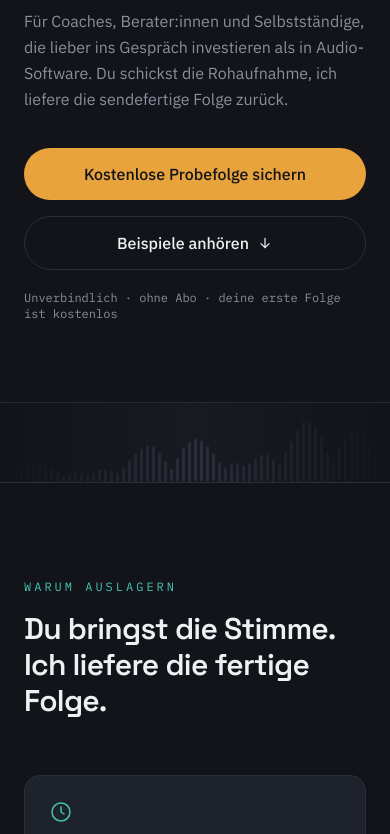
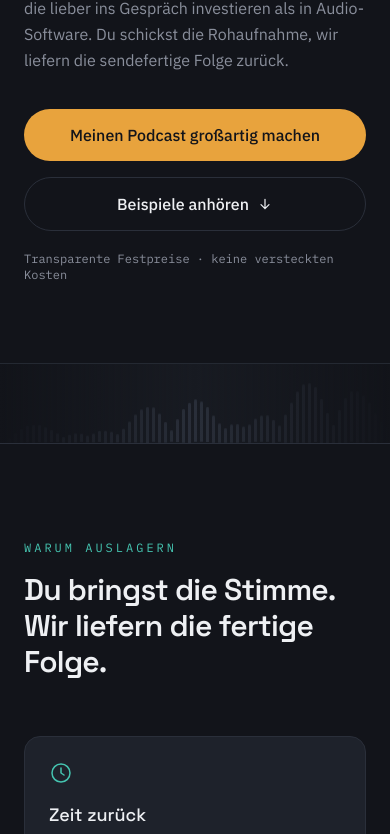
Before and after one commit to ridox-audio/edit, a plain HTML site: page index.html in a window 390 px wide. Shown: the part 322-1156 px from the top of the page. Drawn offline with nearby package versions, Linux system fonts and the light colour scheme; no server answers.

Commit message:
Wir statt ich, neue Preise und call to action update

```diff
--- a/js/content-de.js
+++ b/js/content-de.js
@@ -10,52 +10,54 @@
  *   "js/content-de.js" auf "js/content-en.js" ändern. Sonst ist
  *   nichts anzupassen.
  * - "icon"-Werte referenzieren Keys aus js/icons.js.
+ * - Alle E-Mail-Buttons öffnen ein mailto: an cta.mailTo. Bei den
+ *   Preis-Paketen wird automatisch das jeweilige Paket in der
+ *   Mail-Vorlage markiert (siehe render-content.js).
  * ---------------------------------------------------------------
  */
 window.CONTENT = {
 
   meta: {
     title: "RiDoX Studio — Podcast-Editing für Coaches & Berater",
-    description: "Professionelle Podcast-Bearbeitung für Coaches, Berater und Selbstständige: Schnitt, Restauration, Mastering, Shownotes. Kostenlose Probefolge sichern."
+    description: "Professionelle Podcast-Bearbeitung für Coaches, Berater und Selbstständige: Schnitt, Restauration, Mastering, Shownotes. Jetzt anfragen."
   },
 
   nav: {
     leistungen: "Leistungen",
     beispiele: "Beispiele",
-    ablauf: "Ablauf",
     preise: "Preise",
     faq: "FAQ",
-    cta: "Probefolge sichern"
+    cta: "Podcast großartig machen"
   },
 
   hero: {
     eyebrow: "Podcast-Editing für Coaches, Berater:innen & Selbstständige",
-    headline: "Du sprichst. Ich schneide. Fertig ist deine Folge.",
-    sub: "Für Coaches, Berater:innen und Selbstständige, die lieber ins Gespräch investieren als in Audio-Software. Du schickst die Rohaufnahme, ich liefere die sendefertige Folge zurück.",
-    ctaPrimary: "Kostenlose Probefolge sichern",
+    headline: "Du sprichst, wir erledigen den Rest.",
+    sub: "Für Coaches, Berater:innen und Selbstständige, die lieber ins Gespräch investieren als in Audio-Software. Du schickst die Rohaufnahme, wir liefern die sendefertige Folge zurück.",
+    ctaPrimary: "Meinen Podcast großartig machen",
     ctaSecondary: "Beispiele anhören",
-    microtrust: "Unverbindlich · ohne Abo · deine erste Folge ist kostenlos"
+    microtrust: "Transparente Festpreise · keine versteckten Kosten"
   },
 
   nutzen: {
     eyebrow: "Warum auslagern",
-    heading: "Du bringst die Stimme. Ich liefere die fertige Folge.",
+    heading: "Du bringst die Stimme. Wir liefern die fertige Folge.",
     items: [
-      { icon: "clock", title: "Zeit zurück", desc: "Kein Wochenende mehr mit Audioschnitt. Du nimmst auf, ich erledige den Rest." },
+      { icon: "clock", title: "Zeit zurück", desc: "Kein Wochenende mehr mit Audioschnitt. Du nimmst auf, wir erledigen den Rest." },
       { icon: "waveform", title: "Klingt professionell", desc: "Sauberer, druckvoller Klang – auf Kopfhörern genauso wie im Auto." },
-      { icon: "scissors", title: "Ohne tote Luft", desc: "Denkpausen, Versprecher und Ähs verschwinden, ohne dass man den Schnitt hört." },
+      { icon: "scissors", title: "Ohne Leerlauf", desc: "Denkpausen, Versprecher und Ähs verschwinden, ohne dass man den Schnitt hört." },
       { icon: "calendar", title: "Planbar", desc: "Feste Bearbeitungszeit, feste Abgabe. Dein Redaktionsplan bleibt stabil." },
       { icon: "sliders", title: "Passend zu deinem Format", desc: "Solo-Folge, Interview oder Rückblick: Der Schnitt folgt deinem Stil, nicht Schema F." },
-      { icon: "chat", title: "Ein fester Ansprechpartner", desc: "Kein wechselnder Freelancer-Pool. Du schreibst mir, ich antworte." }
+      { icon: "chat", title: "Direkter Draht zu uns", desc: "Kein wechselnder Freelancer-Pool. Du schreibst uns, wir antworten." }
     ]
   },
 
   ueber: {
-    eyebrow: "Warum mit mir",
-    heading: "Kein Agentur-Fließband. Eine feste Person, die deinen Podcast kennt.",
-    p1: "Ich schneide nicht nebenbei vierzig Podcasts gleichzeitig. Ich arbeite bewusst nur mit einer kleinen Zahl an Kund:innen, damit jede Folge die Aufmerksamkeit bekommt, die sie braucht – und Rückmeldungen wirklich schnell umgesetzt werden.",
-    p2: "Mein Fokus liegt auf Coaches, Berater:innen und Selbstständigen, deren Podcast ein echtes Aushängeschild ihres Business ist, kein Hobby-Projekt nebenbei. Entsprechend diskret behandle ich alles, was in deinen Rohaufnahmen zu hören ist.",
-    p3: "Du bekommst keine Weiterleitung an wechselnde Freelancer, sondern eine feste Ansprechperson, die nach der zweiten oder dritten Folge genau weiß, wie deine Show klingen soll.",
+    eyebrow: "Warum mit uns",
+    heading: "Kein Agentur-Fließband. Ein festes Team, das deinen Podcast kennt.",
+    p1: "Wir schneiden nicht nebenbei vierzig Podcasts gleichzeitig. Wir arbeiten bewusst nur mit einer kleinen Zahl an Kund:innen, damit jede Folge die Aufmerksamkeit bekommt, die sie braucht – und Rückmeldungen wirklich schnell umgesetzt werden.",
+    p2: "Unser Fokus liegt auf Coaches, Berater:innen und Selbstständigen, deren Podcast ein echtes Aushängeschild ihres Business ist, kein Hobby-Projekt nebenbei. Entsprechend diskret behandeln wir alles, was in deinen Rohaufnahmen zu hören ist.",
+    p3: "Du bekommst keine Weiterleitung an wechselnde Freelancer, sondern ein festes Team, das nach der zweiten oder dritten Folge genau weiß, wie deine Show klingen soll.",
     photoAlt: "Portrait im Tonstudio von RiDoX Studio",
     photoCaption: "Deine feste Ansprechperson bei RiDoX Studio",
     statsLabel: "Auf einen Blick",
@@ -69,7 +71,7 @@ window.CONTENT = {
   beispiele: {
     eyebrow: "Rein gehört",
     heading: "Hör den Unterschied, bevor du dich entscheidest",
-    intro: "Dieselbe Aufnahme, einmal roh und einmal fertig bearbeitet — direkt zum Anhören. Deine eigene Probefolge bekommst du kostenlos.",
+    intro: "Dieselbe Aufnahme, einmal roh und einmal fertig bearbeitet — direkt zum Anhören.",
     labelVorher: "Vorher",
     labelNachher: "Nachher",
     // Jedes Beispiel braucht zwei echte Audiodateien im /audio/-Ordner
@@ -100,23 +102,13 @@ window.CONTENT = {
     ]
   },
 
-  ablauf: {
-    eyebrow: "So läuft es ab",
-    heading: "Von der Rohaufnahme zur fertigen Folge – in drei Schritten",
-    steps: [
-      { time: "00:01", title: "Probefolge anfordern", desc: "Du schickst mir eine Rohaufnahme, ich mache eine komplett bearbeitete Folge daraus. Kostenlos und unverbindlich." },
-      { time: "00:02", title: "Ergebnis hören", desc: "Du bekommst deine fertige Probefolge zurück und hörst, ob Klang und Stil zu dir passen. Keine Kosten, keine Verpflichtung." },
-      { time: "00:03", title: "Laufender Betrieb", desc: "Gefällt dir das Ergebnis, legen wir los – mit festen Abgabeterminen und einem eingespielten Workflow." }
-    ]
-  },
-
   leistungen: {
     eyebrow: "Leistungen",
     heading: "Was in jeder Folge steckt",
     items: [
       { icon: "scissors", title: "Schnitt & Feinschnitt", desc: "Versprecher, Wiederholungen und Denkpausen raus, ohne dass der Redefluss verloren geht." },
       { icon: "shield", title: "Audio-Restauration", desc: "Rauschunterdrückung, Klick- und Popfilter, Reduktion von Raumhall und Echo." },
-      { icon: "knob", title: "Mixing & Mastering", desc: "Lautheitsnormalisierung nach Sendestandard, EQ und Kompression für konstante Lautstärke." },
+      { icon: "knob", title: "Mixing & Mastering", desc: "Lautheitsnormalisierung nach Streaming-Standard, EQ und Kompression für konstante Lautstärke." },
       { icon: "note", title: "Intro, Outro & Sounddesign", desc: "Einbindung deiner Jingles, saubere Übergänge, optionale Musikbetten." },
       { icon: "bookmark", title: "Kapitelmarken & Shownotes", desc: "Timecodes, kurze Zusammenfassung und Titel-Vorschläge für jede Folge." },
       { icon: "upload", title: "Multi-Plattform-Export", desc: "Passende Formate für Spotify, Apple Podcasts, YouTube und Co." }
@@ -125,60 +117,117 @@ window.CONTENT = {
 
   preise: {
     eyebrow: "Preise",
-    heading: "Zwei klare Wege — kein Baukasten mit versteckten Kosten",
-    riskBanner: "Bei beiden Paketen gilt: Deine erste Folge bearbeite ich kostenlos. Du hörst das Ergebnis, bevor du dich entscheidest — kein Risiko.",
-    // ACHTUNG: "price" ist ein Platzhalter-Wert zur Veranschaulichung.
-    // Bitte durch deinen tatsächlichen Einstiegspreis ersetzen.
+    heading: "Drei klare Pakete — plus Publishing, wenn du willst",
+    intro: "Alle Preise gelten für Folgen bis 60 Minuten. Für jede weitere angefangene 30 Minuten kommt ein fester, vorher bekannter Aufschlag dazu — keine versteckten Kosten.",
+    // Jeder "key" wird auch für die Mail-Vorlage gebraucht (siehe
+    // render-content.js) — beim Ändern eines Namens den key stabil
+    // lassen oder an beiden Stellen anpassen.
     tiers: [
       {
-        name: "Mono",
-        subtitle: "Der faire Einstieg für Solo-Folgen.",
-        priceNote: "Alles, was eine Folge braucht — ohne Schnickschnack.",
-        price: "ab 149 €",
-        priceUnit: "pro Folge",
-        features: ["Schnitt & Feinschnitt", "Basis-Restauration", "Lautheitsnormalisierung", "1 Korrekturschleife", "Erste Folge kostenlos"],
-        cta: "Kostenlose Probefolge sichern",
+        key: "core",
+        name: "Core",
+        subtitle: "Der solide Grundschnitt für jede Folge.",
+        price: "89 €",
+        priceUnit: "bis 60 Min.",
+        extraNote: "+ 24 € je weitere 30 Min.",
+        features: [
+          "Grober Schnitt (Versprecher & lange Pausen)",
+          "Lautstärkeanpassung & Normalisierung",
+          "Intro/Outro einfügen",
+          "Rauschreduktion",
+          "Loudness-Normalisierung nach Streaming-Standard",
+          "1 Korrekturschleife"
+        ],
+        cta: "Core anfragen",
         highlighted: false
       },
       {
-        name: "Stereo",
-        subtitle: "Wenn dein Podcast mehr braucht als den Standard.",
-        priceNote: "Abgestimmt auf deine Ziele — du zahlst nur für das, was du wirklich brauchst.",
-        price: "Individuelles Angebot",
-        priceUnit: "",
-        features: ["Alles aus Mono", "Vollständige Restauration & Mastering", "Kapitelmarken & Shownotes", "Sounddesign & Musikbetten", "Multi-Format-Export", "Priorisierte Bearbeitungszeit", "Erste Folge kostenlos"],
-        cta: "Kostenlose Probefolge sichern",
-        secondaryCta: "Oder individuelles Angebot besprechen",
+        key: "studio",
+        name: "Studio",
+        subtitle: "Für Podcasts, die feinen Schliff brauchen.",
+        price: "159 €",
+        priceUnit: "bis 60 Min.",
+        extraNote: "+ 42 € je weitere 30 Min.",
+        includesNote: "Alles aus Core, plus:",
+        features: [
+          "Füllwörter entfernen",
+          "Versprecher & Wiederholungen entfernen",
+          "Sprachfluss/Pacing optimieren",
+          "Transkript",
+          "Kapitelmarken/Timestamps",
+          "Shownotes-Entwurf",
+          "2 Korrekturschleifen"
+        ],
+        cta: "Studio anfragen",
         highlighted: true,
-        badge: "Für mehr Umfang"
+        badge: "Meistgewählt"
+      },
+      {
+        key: "signature",
+        name: "Signature",
+        subtitle: "Für hohe Ansprüche und schwieriges Rohmaterial.",
+        price: "329 €",
+        priceUnit: "bis 60 Min.",
+        extraNote: "+ 65 € je weitere 30 Min.",
+        includesNote: "Alles aus Studio, plus:",
+        features: [
+          "Rettung schwieriger Aufnahmen (starkes Rauschen/Hall/Klicks)",
+          "Integration mehrerer Sounds/Werbung/Zwischenaudios (bis 5 Elemente)",
+          "Unbegrenzte Korrekturschleifen",
+          "Express-Lieferung (Priorität, 48 Std.)",
+          "1 Social-Media-Clip (bis 60 Sek.)"
+        ],
+        cta: "Signature anfragen",
+        highlighted: false
       }
-    ]
+    ],
+    addon: {
+      key: "publishing",
+      name: "Publishing-Upgrade",
+      subtitle: "„Wir übernehmen alles von den Rohdaten bis zur Veröffentlichung\u201c — buchbar zu jedem der drei Pakete.",
+      price: "129 €",
+      priceUnit: "pro Folge",
+      features: [
+        "Upload auf Hosting-Plattform",
+        "Titel & Beschreibung einpflegen",
+        "Cover hochladen & prüfen",
+        "Kapitelmarken in der Plattform einpflegen",
+        "Tags/Kategorien setzen",
+        "Terminierung/Veröffentlichungsplanung"
+      ],
+      cta: "Upgrade dazu buchen"
+    },
+    customNote: "Passt keins der Pakete genau?",
+    customCta: "Individuelles Angebot anfragen"
   },
 
   faq: {
     eyebrow: "Fragen & Antworten",
     heading: "Bevor du schreibst, vielleicht schon beantwortet",
     items: [
-      { q: "Wie schnell bekomme ich meine Folge zurück?", a: "Für die meisten wöchentlichen Formate liegt die Bearbeitungszeit bei wenigen Werktagen. Der genaue Rahmen wird nach deiner Probefolge gemeinsam festgelegt." },
-      { q: "Muss ich mich langfristig binden?", a: "Nein. Wir starten mit deiner kostenlosen Probefolge, danach entscheidest du von Monat zu Monat weiter. Keine Mindestlaufzeit, keine versteckte Kündigungsfrist." },
-      { q: "Was, wenn mir das Ergebnis nicht gefällt?", a: "Dann kostet dich das nichts. Deine erste Folge ist kostenlos — gefällt sie dir nicht, sind wir quitt. Gefällt sie dir, sprechen wir über die weitere Zusammenarbeit." },
-      { q: "Welche Dateiformate brauchst du von mir?", a: "Am liebsten unkomprimiertes WAV, idealerweise als Einzelspuren pro Sprecher. Aufnahmen aus gängigen Videocall- und Aufnahme-Tools funktionieren aber ebenso." },
-      { q: "Bearbeitest du auch Video-Podcasts?", a: "Der Fokus liegt auf Audio. Bei Bedarf spreche ich mich mit deiner Videoschnitt-Person ab, damit Schnittpunkte in Ton und Bild zusammenpassen." },
-      { q: "Wie läuft die Kommunikation ab?", a: "Direkt per E-Mail oder Chat, ohne Ticketsystem und ohne wechselnde Ansprechpersonen. Dateien tauschen wir über einen gemeinsamen Cloud-Ordner aus." },
-      { q: "Was kostet die Bearbeitung dauerhaft?", a: "Das Mono-Paket startet bei 149 € pro Folge. Brauchst du mehr Umfang, bekommst du im Anschluss an deine Probefolge ein individuelles Stereo-Angebot — du zahlst nie für Leistungen, die du nicht brauchst." }
+      { q: "Wie schnell bekomme ich meine Folge zurück?", a: "Für die meisten Folgen liegt die Bearbeitungszeit bei wenigen Werktagen. Beim Signature-Paket lässt sich zusätzlich eine Express-Lieferung mit 48 Stunden Priorität dazubuchen." },
+      { q: "Muss ich mich langfristig binden?", a: "Nein. Du buchst pro Folge, ganz ohne Abo oder Mindestlaufzeit." },
+      { q: "Was, wenn mir das Ergebnis nicht gefällt?", a: "Jedes Paket enthält Korrekturschleifen — beim Signature-Paket sogar unbegrenzt. Wir passen die Folge an, bis sie zu deiner Show passt." },
+      { q: "Welche Dateiformate braucht ihr von mir?", a: "Am liebsten unkomprimiertes WAV, idealerweise als Einzelspuren pro Sprecher. Aufnahmen aus gängigen Videocall- und Aufnahme-Tools funktionieren aber ebenso." },
+      { q: "Bearbeitet ihr auch Video-Podcasts?", a: "Der Fokus liegt auf Audio. Bei Bedarf sprechen wir uns mit deiner Videoschnitt-Person ab, damit Schnittpunkte in Ton und Bild zusammenpassen." },
+      { q: "Wie läuft die Kommunikation ab?", a: "Direkt per E-Mail, ohne Ticketsystem und ohne wechselnde Ansprechpersonen. Dateien tauschen wir über einen gemeinsamen Cloud-Ordner aus." },
+      { q: "Was kostet die Bearbeitung?", a: "Core startet bei 89 €, Studio bei 159 € und Signature bei 329 € — jeweils für Folgen bis 60 Minuten, danach ein fester Aufschlag je weitere 30 Minuten. Das Publishing-Upgrade für 129 € pro Folge lässt sich zu jedem Paket dazubuchen." },
+      { q: "Was, wenn keins der Pakete genau passt?", a: "Kein Problem — schreib uns einfach, welche Anforderungen du hast, dann erstellen wir dir ein individuelles Angebot." }
     ]
   },
 
   cta: {
-    eyebrow: "Kein Risiko",
-    heading: "Bereit, den Unterschied selbst zu hören?",
-    sub: "Schick mir deine Rohaufnahme und bekomm eine komplett bearbeitete Probefolge zurück — kostenlos, unverbindlich, ohne Risiko.",
-    button: "Kostenlose Probefolge sichern",
+    eyebrow: "Bereit loszulegen?",
+    heading: "Zeit für eine Folge, die beeindruckt.",
+    sub: "Schreib uns, welches Paket zu dir passt, oder frag ein individuelles Angebot an — wir melden uns in der Regel innerhalb eines Werktags.",
+    button: "Meinen Podcast großartig machen",
     microtrust: "Antwort in der Regel innerhalb eines Werktags.",
-    // Platzhalter-Adresse — bitte durch die echte Kontaktadresse ersetzen.
-    mailTo: "hallo@ridox-studio.de",
-    mailSubject: "Kostenlose Probefolge",
-    mailBody: "Hi, ich würde gerne eine kostenlose Probefolge für meinen Podcast anfragen."
+    mailTo: "podcast@ridox.studio",
+    mailSubject: "Anfrage: Podcast-Editing bei RiDoX Studio",
+    // mailBodyIntro/-Outro umschließen die automatisch generierte
+    // Paket-Checkliste (siehe render-content.js: buildTierMailBody).
+    mailBodyIntro: "Hallo RiDoX Studio Team,\n\nich interessiere mich für folgendes Paket:\n",
+    mailBodyOutro: "\n\nKurz zu meinem Podcast:\n- Ungefähre Folgenlänge:\n- Veröffentlichungsrhythmus:\n- Sonstiges:\n\nViele Grüße"
   },
 
   footer: {
@@ -188,6 +237,6 @@ window.CONTENT = {
     impressum: "Impressum",
     datenschutz: "Datenschutz",
     copyright: "© 2026 RiDoX Studio · Alle Rechte vorbehalten.",
-    cta: "Kostenlose Probefolge sichern"
+    cta: "Podcast großartig machen"
   }
 };
--- a/js/render-content.js
+++ b/js/render-content.js
@@ -14,6 +14,11 @@
  * übernimmt renderBeispiele() hier. audio-examples.js füllt danach
  * nur noch die Wellenformen/Badges in die schon vorhandenen
  * Container (ex0-vorher-bars usw.).
+ *
+ * Preise: jeder Paket-Button öffnet dieselbe Mail-Vorlage, aber mit
+ * dem jeweiligen Paket automatisch markiert (siehe
+ * buildTierMailBody). Die allgemeinen CTA-Buttons (Hero, Nav,
+ * Footer, Schluss-CTA) öffnen dieselbe Vorlage ohne Markierung.
  * ---------------------------------------------------------------
  */
 window.RenderContent = (function () {
@@ -95,21 +100,7 @@ window.RenderContent = (function () {
     });
   }
 
-  // ---------- Ablauf ----------
-  function renderAblauf() {
-    var data = CONTENT.ablauf;
-    var grid = document.getElementById('ablauf-grid');
-    if (!grid) return;
-    data.steps.forEach(function (step) {
-      var card = el('div', 'relative rounded-2xl border border-edge bg-surface p-7');
-      card.appendChild(el('span', 'font-mono text-sm text-amber', step.time));
-      card.appendChild(el('h3', 'mt-3 font-display text-lg font-medium', step.title));
-      card.appendChild(el('p', 'mt-2 text-sm leading-relaxed text-mute', step.desc));
-      grid.appendChild(card);
-    });
-  }
-
-  // ---------- Warum-mit-mir Kennzahlen ----------
+  // ---------- Warum-mit-uns Kennzahlen ----------
   function renderUeberStats() {
     var data = CONTENT.ueber;
     var wrap = document.getElementById('ueber-stats');
@@ -203,7 +194,18 @@ window.RenderContent = (function () {
     });
   }
 
-  // ---------- Preise ----------
+  // ---------- Preise: drei Pakete ----------
+  function featureList(features) {
+    var ul = el('ul', 'mt-6 flex-1 space-y-3 text-sm text-mute');
+    features.forEach(function (f) {
+      var li = el('li', 'flex gap-2');
+      li.appendChild(el('span', 'text-teal', '✓'));
+      li.appendChild(document.createTextNode(f));
+      ul.appendChild(li);
+    });
+    return ul;
+  }
+
   function renderPreise() {
     var data = CONTENT.preise;
     var grid = document.getElementById('preise-grid');
@@ -217,63 +219,64 @@ window.RenderContent = (function () {
         card.appendChild(el('span', 'absolute -top-3 left-7 rounded-full bg-amber px-3 py-1 font-mono text-[11px] font-medium uppercase tracking-wide text-bg', tier.badge));
       }
 
-      var head = el('div', 'flex items-start justify-between gap-4');
-      var headText = el('div');
-      headText.appendChild(el('h3', 'font-display text-xl font-medium', tier.name));
-      headText.appendChild(el('p', 'mt-1 text-sm text-mute', tier.subtitle));
-      head.appendChild(headText);
-      head.appendChild(fader(tier));
-      card.appendChild(head);
+      card.appendChild(el('h3', 'font-display text-xl font-medium', tier.name));
+      card.appendChild(el('p', 'mt-1 text-sm text-mute', tier.subtitle));
 
-      var featureList = el('ul', 'mt-6 flex-1 space-y-3 text-sm text-mute');
-      tier.features.forEach(function (f) {
-        var li = el('li', 'flex gap-2');
-        var mark = el('span', 'text-teal', '✓');
-        li.appendChild(mark);
-        li.appendChild(document.createTextNode(f));
-        featureList.appendChild(li);
-      });
-      card.appendChild(featureList);
+      var priceRow = el('div', 'mt-5 flex items-baseline gap-2');
+      priceRow.appendChild(el('span', 'font-display text-3xl font-semibold text-ink', tier.price));
+      priceRow.appendChild(el('span', 'font-mono text-xs text-mute', tier.priceUnit));
+      card.appendChild(priceRow);
+      card.appendChild(el('p', 'mt-1 font-mono text-xs text-mute', tier.extraNote));
 
-      var bottom = el('div', 'mt-8 border-t border-edge pt-6');
-      bottom.appendChild(el('p', 'text-sm text-mute', tier.priceNote));
-      var priceRow = el('div', 'mt-2 flex items-baseline gap-2');
-      priceRow.appendChild(el('span', 'font-display text-2xl font-semibold text-ink', tier.price));
-      if (tier.priceUnit) priceRow.appendChild(el('span', 'font-mono text-xs text-mute', tier.priceUnit));
-      bottom.appendChild(priceRow);
+      if (tier.includesNote) {
+        card.appendChild(el('p', 'mt-5 text-sm font-medium text-ink', tier.includesNote));
+      }
 
-      var ctaBtn = el('a', 'mt-5 block rounded-full px-5 py-3 text-center text-sm font-medium transition ' +
+      card.appendChild(featureList(tier.features));
+
+      var ctaBtn = el('a', 'mt-8 block rounded-full px-5 py-3 text-center text-sm font-medium transition ' +
         (tier.highlighted ? 'bg-amber text-bg hover:bg-amber/90' : 'border border-edge text-ink hover:border-mute'), tier.cta);
       ctaBtn.href = '#kontakt';
-      ctaBtn.setAttribute('data-cta', 'primary');
-      bottom.appendChild(ctaBtn);
+      ctaBtn.setAttribute('data-cta-tier', tier.key);
+      card.appendChild(ctaBtn);
 
-      if (tier.secondaryCta) {
-        var secLink = el('a', 'mt-3 block text-center text-xs text-mute underline underline-offset-4 hover:text-ink', tier.secondaryCta);
-        secLink.href = '#kontakt';
-        bottom.appendChild(secLink);
-      }
-
-      card.appendChild(bottom);
       grid.appendChild(card);
     });
   }
 
-  function fader(tier) {
-    // Visuelle Mono/Stereo-Metapher: ein Kanal vs. zwei Kanäle.
-    var wrap = el('div', 'flex flex-shrink-0 gap-1');
-    var barCount = tier.name === 'Stereo' ? 2 : 1;
-    var color = tier.highlighted ? 'bg-amber' : 'bg-mute';
-    for (var i = 0; i < barCount; i++) {
-      var col = el('div', 'h-16 w-1.5 overflow-hidden rounded-full bg-edge');
-      var fill = el('div', color + ' w-full');
-      var pct = tier.highlighted ? (80 - i * 8) : 45;
-      fill.style.height = pct + '%';
-      fill.style.marginTop = (100 - pct) + '%';
-      col.appendChild(fill);
-      wrap.appendChild(col);
-    }
-    return wrap;
+  // ---------- Preise: Publishing-Upgrade (Add-on, kein eigenes Paket) ----------
+  function renderPreiseAddon() {
+    var addon = CONTENT.preise.addon;
+    var wrap = document.getElementById('preise-addon');
+    if (!wrap || !addon) return;
+
+    var card = el('div', 'flex flex-col gap-6 rounded-2xl border border-edge bg-surface p-7 lg:flex-row lg:items-center lg:justify-between');
+
+    var left = el('div', 'lg:max-w-sm');
+    left.appendChild(el('span', 'font-mono text-[11px] uppercase tracking-wide text-teal', 'Zusatzleistung'));
+    left.appendChild(el('h3', 'mt-2 font-display text-xl font-medium', addon.name));
+    left.appendChild(el('p', 'mt-2 text-sm text-mute', addon.subtitle));
+    var priceRow = el('div', 'mt-4 flex items-baseline gap-2');
+    priceRow.appendChild(el('span', 'font-display text-2xl font-semibold text-ink', addon.price));
+    priceRow.appendChild(el('span', 'font-mono text-xs text-mute', addon.priceUnit));
+    left.appendChild(priceRow);
+    card.appendChild(left);
+
+    var mid = el('ul', 'grid flex-1 grid-cols-1 gap-x-6 gap-y-3 text-sm text-mute sm:grid-cols-2');
+    addon.features.forEach(function (f) {
+      var li = el('li', 'flex gap-2');
+      li.appendChild(el('span', 'text-teal', '✓'));
+      li.appendChild(document.createTextNode(f));
+      mid.appendChild(li);
+    });
+    card.appendChild(mid);
+
+    var ctaBtn = el('a', 'flex-shrink-0 rounded-full border border-edge px-5 py-3 text-center text-sm font-medium text-ink transition hover:border-mute', addon.cta);
+    ctaBtn.href = '#kontakt';
+    ctaBtn.setAttribute('data-cta-tier', addon.key);
+    card.appendChild(ctaBtn);
+
+    wrap.appendChild(card);
   }
 
   // ---------- FAQ ----------
@@ -327,13 +330,31 @@ window.RenderContent = (function () {
   }
 
   // ---------- mailto-CTAs verdrahten ----------
+  // Baut die Paket-Checkliste für die Mail-Vorlage. selectedKey === null
+  // -> nichts markiert (allgemeine CTAs wie Hero/Nav/Footer).
+  function buildTierChecklist(selectedKey) {
+    var lines = CONTENT.preise.tiers.map(function (t) {
+      return (t.key === selectedKey ? '[x] ' : '[ ] ') + t.name + ' – ' + t.price;
+    });
+    lines.push((selectedKey === CONTENT.preise.addon.key ? '[x] ' : '[ ] ') + CONTENT.preise.addon.name + ' – ' + CONTENT.preise.addon.price);
+    lines.push((selectedKey === 'custom' ? '[x] ' : '[ ] ') + 'Individuelles Angebot – ich habe andere Anforderungen');
+    return lines.join('\n');
+  }
+
+  function buildMailtoHref(selectedKey) {
+    var c = CONTENT.cta;
+    var body = c.mailBodyIntro + buildTierChecklist(selectedKey) + c.mailBodyOutro;
+    return 'mailto:' + c.mailTo +
+      '?subject=' + encodeURIComponent(c.mailSubject) +
+      '&body=' + encodeURIComponent(body);
+  }
+
   function wireMailtoCtas() {
-    var c = CONTENT.cta;
-    var href = 'mailto:' + c.mailTo +
-      '?subject=' + encodeURIComponent(c.mailSubject) +
-      '&body=' + encodeURIComponent(c.mailBody);
     document.querySelectorAll('[data-cta="primary"]').forEach(function (a) {
-      a.setAttribute('href', href);
+      a.setAttribute('href', buildMailtoHref(null));
+    });
+    document.querySelectorAll('[data-cta-tier]').forEach(function (a) {
+      a.setAttribute('href', buildMailtoHref(a.getAttribute('data-cta-tier')));
     });
   }
 
@@ -346,9 +367,9 @@ window.RenderContent = (function () {
     renderNutzen();
     renderUeberStats();
     renderLeistungen();
-    renderAblauf();
     renderBeispiele();
     renderPreise();
+    renderPreiseAddon();
     renderFaq();
     renderFooterLinks();
     wireMailtoCtas();
```
Also changed, not shown: index.html (+8 -13 lines).
